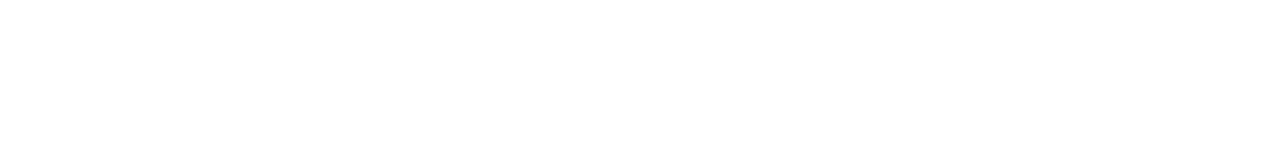
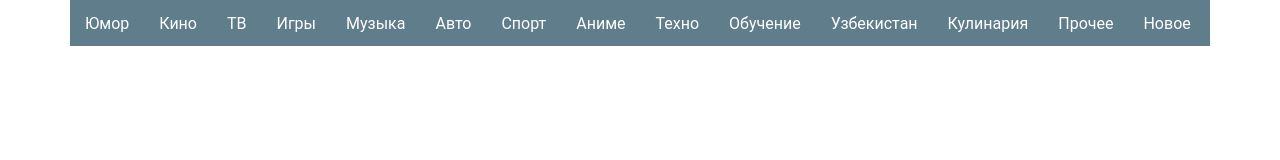
Before and after one commit to ortigaliev/mover.uz, a plain HTML site: page index.html in a window 1280 px wide. Drawn offline with Linux system fonts and the light colour scheme.

Commit message:
Add initial changes and dropbox style

```diff
--- a/css/style.css
+++ b/css/style.css
@@ -1,5 +1,9 @@
 /* Custom Prop */
 :root{
+  --body-bg: linear-gradient(180deg,#edf0f3,#fff 250px,#edf0f3 700px,#edf0f3) fixed;
+  --header-bg: #607d8b;
+  --text-color: #252728;
+
 
 }
 
@@ -39,9 +43,9 @@ img{
 /* CONTAINER*/
 .container{
   width: 100%;
-  max-width: 1200px;
-  padding-left: 50px;
-  padding-right: 50px;
+  max-width: 1180px;
+  padding-left: 20px;
+  padding-right: 20px;
   margin-left: auto;
   margin-right: auto;
 }
@@ -50,3 +54,66 @@ img{
 .main-content{
   flex-grow: 1;
 }
+
+
+.site-header {
+
+  color: var(--text-color);
+}
+.site-navbar {
+  background-color: var(--header-bg);
+}
+.site-navbar-list {
+  display: flex;
+  align-items: center;
+  list-style: none;
+  margin: 0;
+  padding: 0;
+}
+.site-navbar-item {
+  padding: 12px 15px 10px;
+}
+
+.site-navbar-item:hover{
+  background-color: #52575a;
+}
+
+.dropdown-btn {
+  position: relative;
+}
+
+.dropdown-btn:hover .dropdown{
+  display: block;
+}
+.dropdown{
+  display: none;
+  position: absolute;
+  top: 46px;
+  left: -2px;
+  background-color: #607d8b;
+  min-width: 100px;
+  padding: 0;
+  margin: 0;
+
+}
+
+.dropdown-item {
+  width: 100%;
+  text-decoration: none;
+  color: #fff;
+  padding: 12px 15px 10px;
+  margin: 0;
+  display: block;
+  white-space: nowrap;
+}
+
+.dropdown-item:hover{
+  background-color: #52575a;
+}
+
+.site-navbar-item-link {
+  text-decoration: none;
+  color: #fff;
+  font-size: 16px;
+
+}
--- a/index.html
+++ b/index.html
@@ -4,7 +4,7 @@
   <meta charset="UTF-8">
   <meta http-equiv="X-UA-Compatible" content="IE=edge">
   <meta name="viewport" content="width=device-width, initial-scale=1.0">
-  <title>Project Name</title>
+  <title>Mover.uz</title>
 
   <!-- Google fonts -->
 
@@ -14,7 +14,65 @@
   <link rel="stylesheet" href="css/style.css">
 </head>
 <body>
-
+<header class="site-header container">
+  <nav class="site-navbar">
+    <ul class="site-navbar-list">
+      <li class="site-navbar-item">
+        <a href="#" class="site-navbar-item-link">Юмор</a>
+      </li>
+      <li class="site-navbar-item">
+        <a href="" class="site-navbar-item-link">Кино</a>
+      </li>
+      <li class="site-navbar-item">
+        <a href="" class="site-navbar-item-link">ТВ</a>
+      </li>
+      <li class="site-navbar-item">
+        <a href="" class="site-navbar-item-link">Игры</a>
+      </li>
+      <li class="site-navbar-item">
+        <a href="" class="site-navbar-item-link">Музыка</a>
+      </li>
+      <li class="site-navbar-item">
+        <a href="" class="site-navbar-item-link">Авто</a>
+      </li>
+      <li class="site-navbar-item">
+        <a href="" class="site-navbar-item-link">Спорт</a>
+      </li>
+      <li class="site-navbar-item">
+        <a href="" class="site-navbar-item-link">Аниме</a>
+      </li>
+      <li class="site-navbar-item">
+        <a href="" class="site-navbar-item-link">Техно</a>
+      </li>
+      <li class="site-navbar-item">
+        <a href="" class="site-navbar-item-link">Обучение</a>
+      </li>
+      <li class="site-navbar-item">
+        <a href="" class="site-navbar-item-link">Узбекистан</a>
+      </li>
+      <li class="site-navbar-item">
+        <a href="" class="site-navbar-item-link">Кулинария</a>
+      </li>
+      <li class="site-navbar-item dropdown-btn">
+        <a href="" class="site-navbar-item-link">Прочее</a>
+        <div class="dropdown">
+          <a class="dropdown-item" href="#">Красота</a>
+          <a class="dropdown-item" href="#">Семья и дети</a>
+          <a class="dropdown-item" href="#">Конкурс</a>
+          <a class="dropdown-item" href="#">Животные</a>
+          <a class="dropdown-item" href="#">Новости</a>
+          <a class="dropdown-item" href="#">Природа и путешествия </a>
+          <a class="dropdown-item" href="#">Искусство</a>
+          <a class="dropdown-item" href="#">Реклама</a>
+          <a class="dropdown-item" href="#">Разное</a>
+        </div>
+      </li>
+      <li class="site-navbar-item">
+        <a href="" class="site-navbar-item-link">Новое</a>
+      </li>
+    </ul>
+  </nav>
+</header>
 
 </body>
 </html>
```
